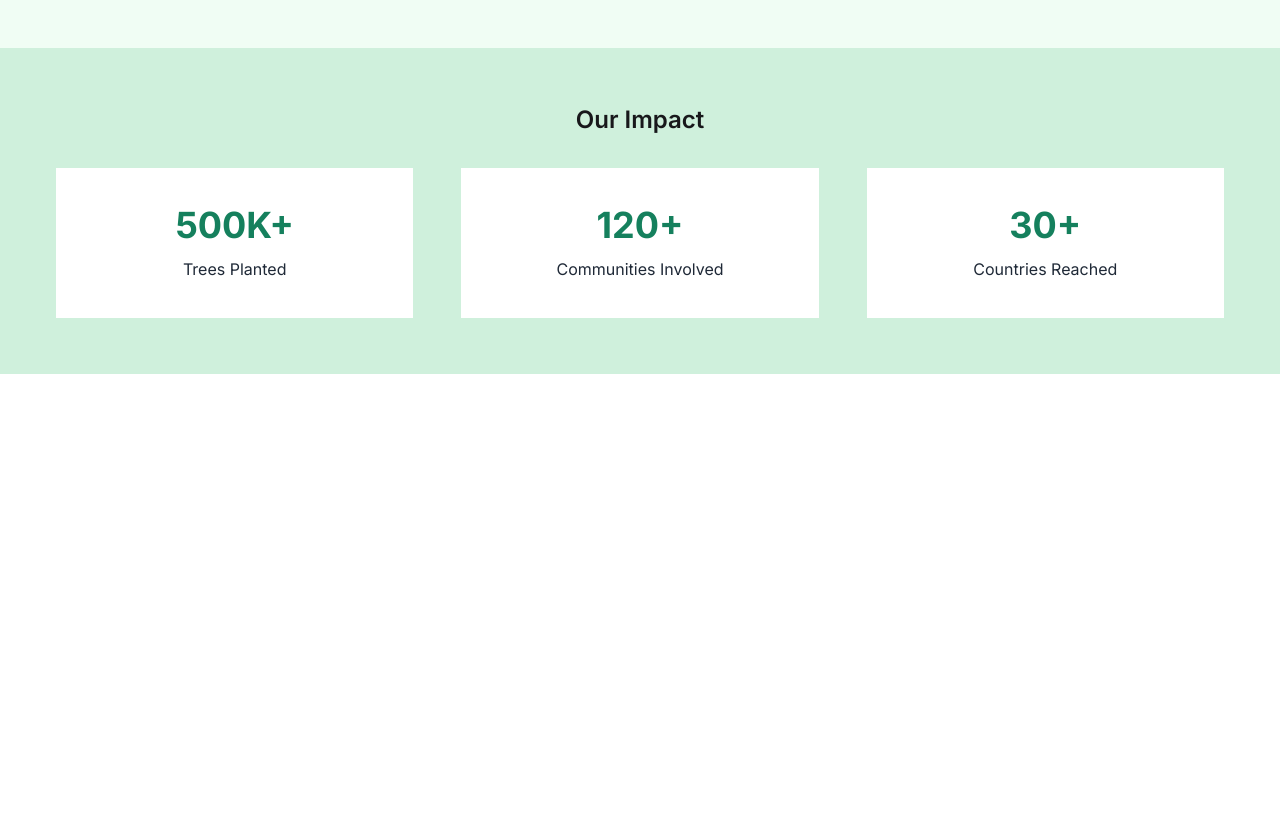
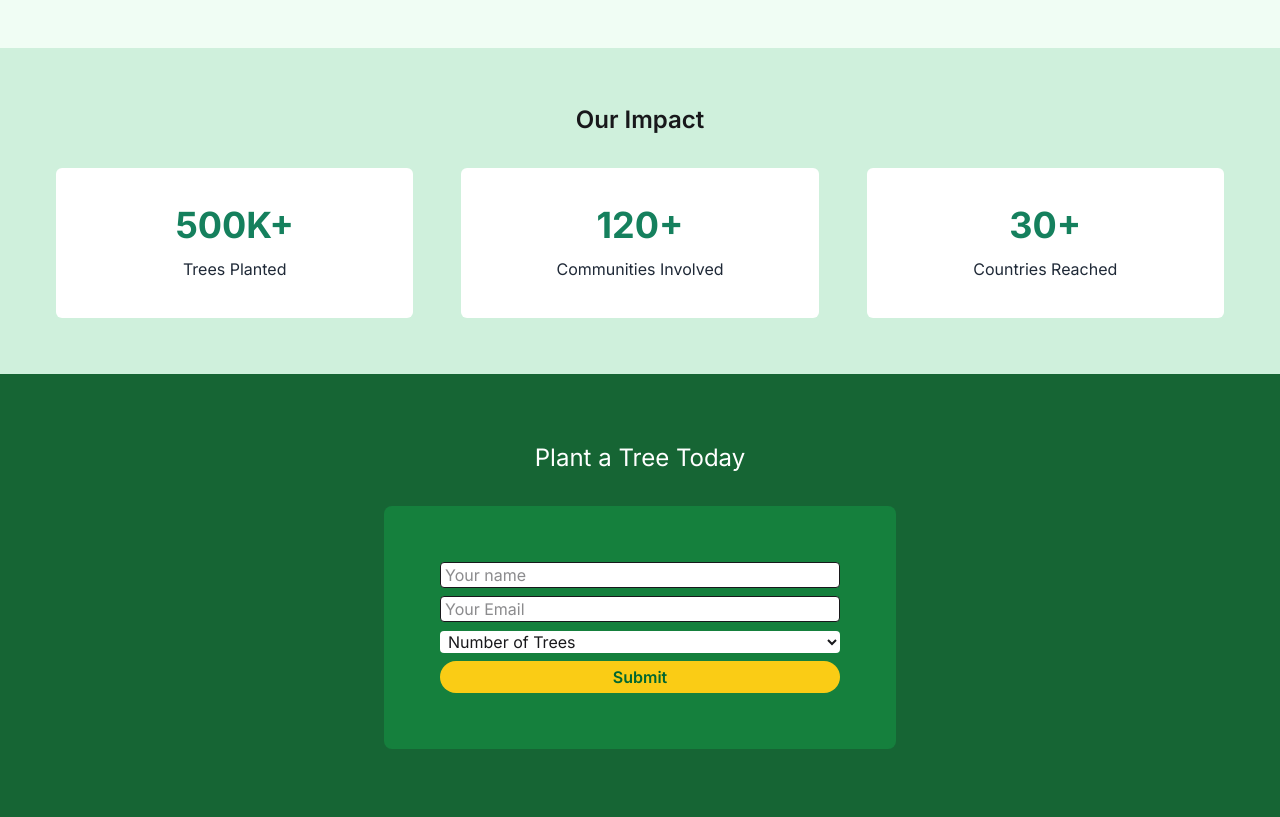
Before and after one commit to emon35410/Assignment-6, a plain HTML site: page index.html in a window 1280 px wide. Shown: the part 1710-2527 px from the top of the page. Before the commit the page ends 2084 px from the top, so only its background shows below. Drawn offline with nearby package versions, Linux system fonts and the light colour scheme; no server answers.

Commit message:
form done

```diff
--- a/index.html
+++ b/index.html
@@ -129,7 +129,8 @@
             <div class=" flex justify-around items-center flex-col gap-4 p-[50px] md:flex-row">
                 <div class=" flex-1 rounded-lg"><img src="./assets/about.png" alt=""></div>
                 <div class=" flex-1 space-y-6">
-                    <p class="text-[#8C8C8C]">Green Earth is a global tree plantation initiative dedicated to fighting climate change. Since
+                    <p class="text-[#8C8C8C]">Green Earth is a global tree plantation initiative dedicated to fighting
+                        climate change. Since
                         our start, we’ve planted over 500,000 trees worldwide. By joining our campaign, you help restore
                         forests, create habitats for wildlife, and combat global warming.</p>
                     <ul class="list-disc pl-4 text-[#404040]">
@@ -143,20 +144,44 @@
         </section>
         <section class="bg-[#CFF0DC] p-14">
             <h1 class="flex justify-center items-center text-2xl font-semibold pb-8">Our Impact</h1>
-            <div class="flex justify-around items-center gap-12">
-                <div class="bottom-2 bg-white w-[400px] h-[150px] p-[40px]  flex flex-col justify-center items-center ">
+            <div class="flex flex-col justify-around items-center gap-12 md:flex-row">
+                <div
+                    class="bottom-2 bg-white w-[400px] h-[150px] p-[40px]  flex flex-col justify-center items-center rounded-md hover:bg-green-200 ">
 
                     <h1 class="text-[#15805D] text-4xl font-bold pb-3">500K+</h1>
                     <p class="text-[#1F2937]">Trees Planted</p>
                 </div>
-                <div class="bottom-2 bg-white p-[40px] w-[400px] h-[150px] flex flex-col justify-center items-center">
+                <div
+                    class="bottom-2 bg-white p-[40px] w-[400px] h-[150px] flex flex-col justify-center items-center rounded-md hover:bg-green-200">
 
                     <h1 class="text-[#15805D] text-4xl font-bold pb-3">120+</h1>
                     <p class="text-[#1F2937]">Communities Involved</p>
                 </div>
-                <div class="bottom-2 bg-white p-[40px] w-[400px] h-[150px] flex flex-col justify-center items-center">
+                <div
+                    class="bottom-2 bg-white p-[40px] w-[400px] h-[150px] flex flex-col justify-center items-center rounded-md hover:bg-green-200">
                     <h1 class="text-[#15805D] text-4xl font-bold pb-3">30+</h1>
                     <p class="text-[#1F2937]">Countries Reached</p>
+                </div>
+            </div>
+        </section>
+        <section class="bg-[#166534] pt-17 pb-17">
+
+            <h1 class="flex flex-col justify-center items-center text-white text-2xl pb-8">Plant a Tree Today</h1>
+
+            <div class="bg-[#15803D] rounded-lg  flex flex-col justify-center items-cente p-12 w-[40%] h-full mx-auto ">
+                <div class="p-2 space-y-2">
+                    <input class="bg-white w-full rounded-sm pl-1" type="text" placeholder="Your name">
+                    <input class="bg-white w-full rounded-sm pl-1" type="email" name="" id="" placeholder="Your Email">
+                    <select class="bg-white w-full rounded-sm pl-1 border-none" name="" id="">
+                        <option value="">Number of Trees</option>
+                        <option value="">1 tree $2</option>
+                        <option value="">10 tree $18</option>
+                        <option value="">100 tree $150</option>
+                    </select>
+                    <button type="submit"
+                        class="w-full bg-[#facc15] border-none text-green-800 rounded-[999px] hover:cursor-pointer font-semibold p-1  hover:bg-blue-700 hover:text-white">
+                        Submit
+                    </button>
                 </div>
             </div>
         </section>
```
